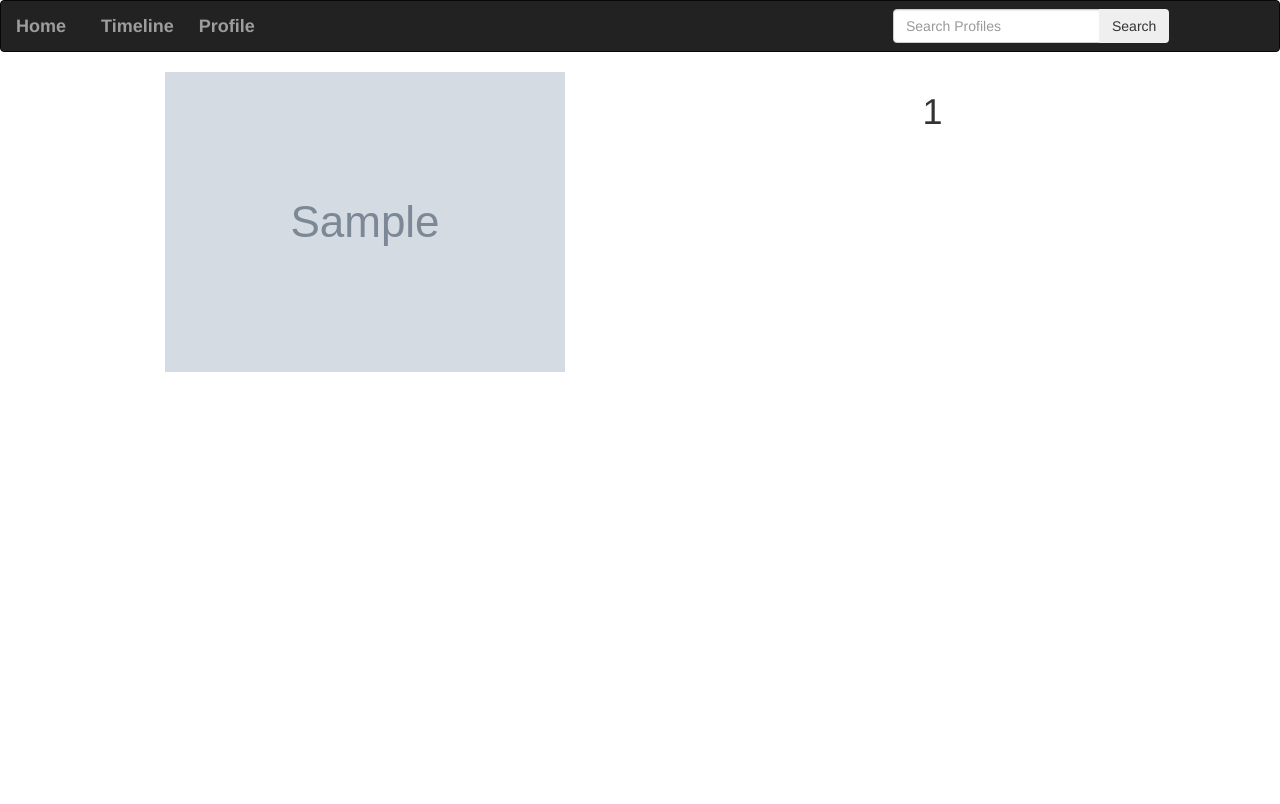
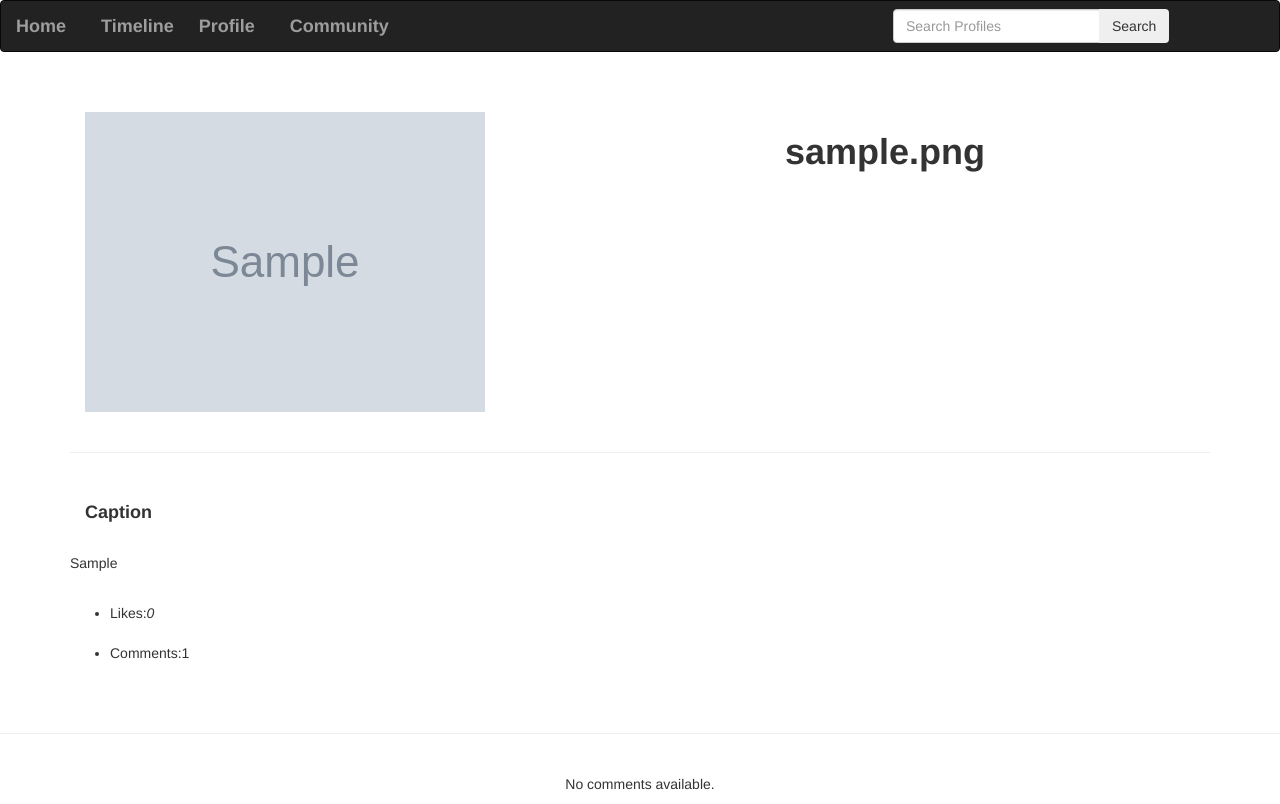
Before and after one commit to OscarMugendi/Django-Gram, a Django app: page /image/1 in a window 1280 px wide. Before the commit the page ends 372 px from the top, so only its background shows below. Run offline with Django 3.2, Linux system fonts and the light colour scheme; a user stored in the database is signed in; tables that the repository leaves empty hold one stand-in row (values such as "Sample post"); grey boxes marked "Sample" are stand-in pictures; some libraries are stand-ins or nearby versions.

Commit message:
Add image upload functionality; Add user profile

```diff
--- a/gram/forms.py
+++ b/gram/forms.py
@@ -16,7 +16,7 @@
 class ProfileUpdateForm(forms.Form):
     username = forms.CharField(label='Username',max_length = 30)
     profile_photo = forms.ImageField(label = 'Image Field')
-    bio = forms.CharField(label='Caption',max_length=500)
+    bio = forms.CharField(label='Bio',max_length=300)
 
 class UpdateCaption(forms.Form):
     caption = forms.CharField(label='Caption',max_length=300)
--- a/gram/templates/all_profiles.html
+++ b/gram/templates/all_profiles.html
@@ -7,13 +7,13 @@
         {% for profile in all_profiles%}
         <div class="col-xs-12 col-sm-12 col-md-4 col-lg-4 col-xl-4">
             <div class="row">
-                <a href="{%url 'single_user' profile.id %}">
+                <a href="{%url 'user' profile.id %}">
                     <img src="{{profile.profile_photo.url}}" class="img-responsive img-rounded" style="float:left; height:300px; width:300px;">
                 </a>
             </div>
-
+            <br>
             <div class="row">
-                <a href="{%url 'single_user' profile.id %}"></a>
+                <a href="{%url 'user' profile.id %}"></a>
                 <h5 style="font-size:35px;">{{profile.username}}</h5>
                 <a href="{% url 'follow' profile.id %}">
                     <button type="button" class="btn btn-primary" style="margin-bottom:10px;">Follow </button>
--- /dev/null
+++ b/gram/templates/email/email.txt
@@ -0,0 +1 @@
+Welcome to the Django-Gram social media network. This email is sent automatically after successful registration.
--- a/gram/templates/image.html
+++ b/gram/templates/image.html
@@ -2,25 +2,67 @@
 {% block content %}
 
 <div class="container">
-    <div class="col-xs-1 col-sm-1 col-md-1 col-lg-1 col-xl-1"></div>
-
-    <div class="col-xs-10 col-sm-10 col-md-5 col-lg-5 col-xl-5">
-        <div class="row">
-            <img src="{{image.image}}" class="img-responsive" alt="">
+    <br>
+    <br>
+    <div class="col-xs-5 col-sm-5 col-md-5 col-lg-5 col-xl-5">
+        <div class="container row">
+            <img src="{{image.image.url}}" class="img-responsive" alt="">
         </div>
     </div>
 
-    <div class="col-xs-10 col-sm-10 col-md-5 col-lg-5 col-xl-5"></div>
-    <div class="col-xs-1 col-sm-1 col-md-1 col-lg-1 col-xl-1"></div>
-
     <div class="row">
-        <h1 class="text-center">{{image.id}}</h1>
+        <h1 class="text-center"><b>{{image.image_name}}</b></h1>
     </div>
 
+    <br>
+    <hr>
+    <br>
+    <div class="container">
+        <h4><b>Caption</b></h4>
+        <br>
+        <div class="row">
+            <p>{{image.caption}}</p>
+        </div>
+    </div>
+    <br>
+    <div class="gallery-item-info">
+        <ul>
+            <li class="gallery-item-likes"><span class="visually-hidden">Likes:</span><i class="fas fa-heart" aria-hidden="true">{{likes|length}}</i> </li>
+            <br>
+            <li class="gallery-item-comments"><span class="visually-hidden">Comments:</span><i class="fas fa-comment" aria-hidden="true"></i>{{comments|length}}</li>
+        </ul>
+    </div>
+    <br>
+</div>
+<br>
+<hr>
+<br>
+<div class="container">
     <div class="row">
-        <p>{{image.bio}}</p>
-    </div>
 
+        {% if all_comments %}
+            <div class="col-md" >
+                <h3 class="text-center" id="coms">Comments</h3>
+
+                {% for comment in all_comments %}
+                   <div class="card w-90 mb-3" >
+                       <div class="card-body">
+                         <p class="card-title">{{ comment.comment }}</p>
+                         <p class="card-text">- {{comment.user.username}}</p>
+                       </div>
+                   </div>
+                {% endfor %}
+
+               </div>
+           </div>
+        {%else%}
+
+        <div class="card w-90 mb-3">
+            <div class="card-body">
+              <p class="card-title text-center">No comments available.</p>
+            </div>
+        </div>
+        {%endif%}
 </div>
 
 {% endblock %}
--- a/gram/templates/navbar.html
+++ b/gram/templates/navbar.html
@@ -11,7 +11,8 @@
     <div class="container-fluid">
         <a class="navbar-brand" href="{% url 'home' %}"><b>Home</b>&nbsp;&nbsp;&nbsp;&nbsp;</a>
         <a class="navbar-brand" href="{% url 'timeline' %}"><b>Timeline</b>&nbsp;&nbsp;</a>
-        <a class="navbar-brand" href="{% url 'profile' %}"><b>Profile</b></a>
+        <a class="navbar-brand" href="{% url 'profile' %}"><b>Profile</b>&nbsp;&nbsp;&nbsp;&nbsp;</a>
+        <a class="navbar-brand" href="{% url 'viewProfiles' %}"><b>Community</b></a>
 
         <div class="col-sm-4 col-md-4 navbar-right">
             <form class="navbar-form" role="search" action="/search">
--- a/gram/views.py
+++ b/gram/views.py
@@ -21,6 +21,10 @@
 def timeline(request):
     date = dt.date.today()
     current_user = request.user
+    posts=Image.objects.all()
+    profiles=Profile.objects.all()
+    form=CommentForm
+    comments=Comment.objects.all()
     followed_people= []
     user_images =[]
     following  = Follow.objects.filter(follower = current_user)
@@ -86,11 +90,12 @@
     try:
 
         image = Image.objects.get(id= image_id)
+        comments = Comment.objects.filter(image_id=image_id)
     except:
 
         raise Http404()
 
-    return render(request, 'image.html',{"image":image})
+    return render(request, 'image.html',{"image":image,"comments":comments})
 
 
 
@@ -196,16 +201,18 @@
     try:
 
         profile = Profile.objects.get(user_id = current_user)
+        images = Image.objects.filter(user_key=current_user)
         following = Follow.objects.filter(follower = current_user)
         followers = Follow.objects.filter(user = profile)
 
     except:
 
         profile = Profile.objects.get(username = 'default_user')
+        images = Image.objects.filter(user_key=current_user)
         following = Follow.objects.filter(follower = current_user)
         followers = Follow.objects.filter(user = profile)
 
-    return render(request, 'profile.html',{"profile":profile,"current_user":current_user,"following":following,"followers":followers})
+    return render(request, 'profile.html',{"profile":profile,"current_user":current_user,"following":following,"followers":followers,"images":images})
 
 
 
@@ -252,13 +259,15 @@
         follower = Follow(follower = current_user,user = requested_profile)
         follower.save()
 
-        return redirect(viewProfiles)
+        return redirect(timeline)
 
     else:
 
         follow_object.delete()
 
-        return redirect(viewProfiles)
+        return redirect(timeline)
+
+    return render(request,'all_profiles.html')
 
 
 
```
Also changed, not shown: gram/emails.py (+15 -0 lines), gram/templates/profile.html (+36 -1 lines), gram/templates/email/email.html (added), media/images/download.jpeg (added), media/images/download_cx1JcCR.jpeg (added), media/images/index.jpeg (added), media/images/nai2.jpeg (added).
